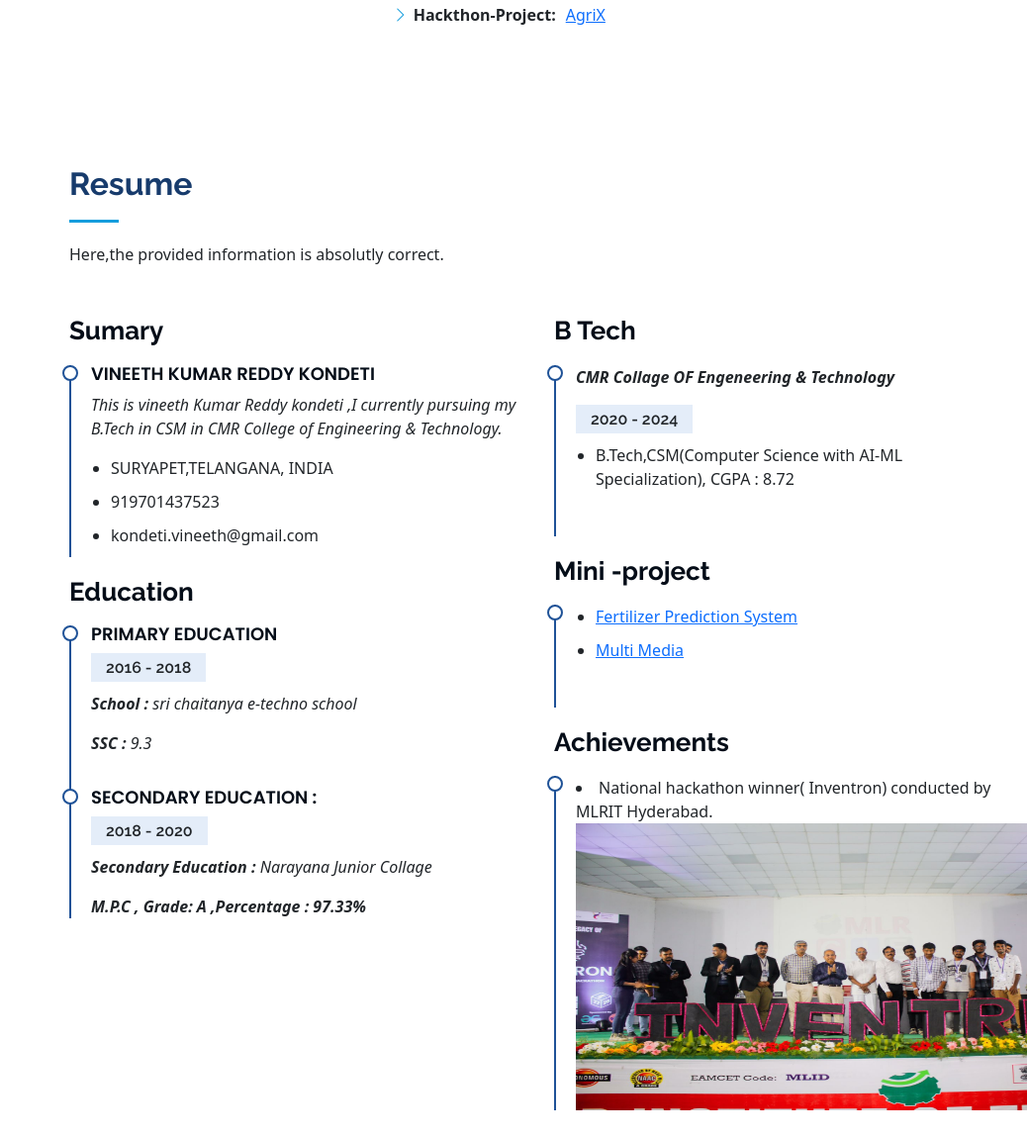
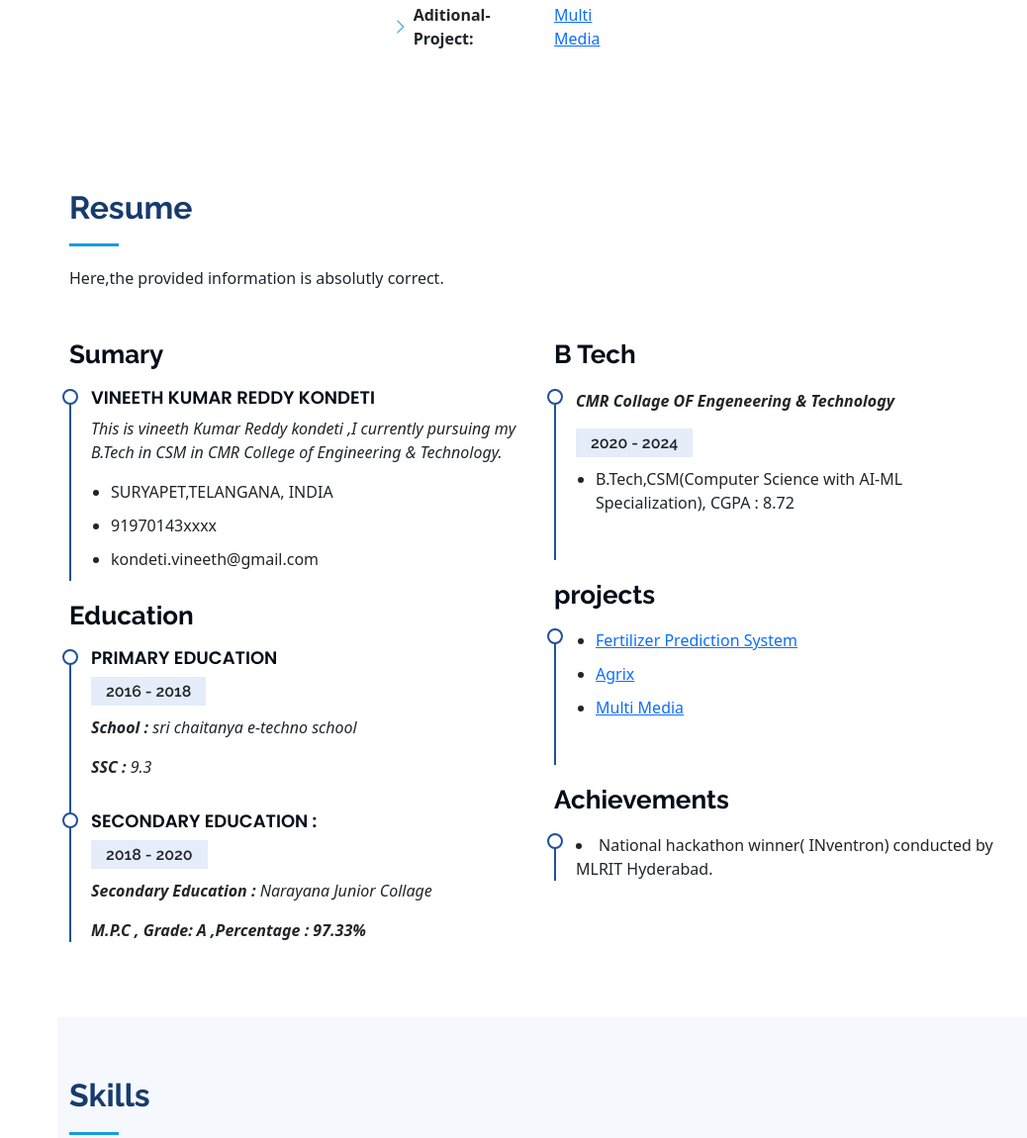
Before and after one commit to vineethreddykvr/kvr.github.io, a plain HTML site: page index.html in a window 1280 px wide. Shown: the part 1487-2637 px from the top of the page at 99% size, without its empty margins (242-1280 px from the left). Drawn offline with nearby package versions, Linux system fonts and the light colour scheme; a script that the page names is missing.

Commit message:
Update index.html

```diff
--- a/index.html
+++ b/index.html
@@ -23,7 +23,20 @@
 
 <!------------------------------------------------------------------------------------------------------>
 </head>
+<script>
+  function vin(){
+const nam = document.getElementById("name").value;
+const ag = document.getElementById("subject").value;
+const mg = document.getElementById("message").value;
 
+const em=document.getElementById("email").value;
+const data = { name: nam,email: em,subject:ag,message:mg };
+const json = JSON.stringify(data);
+
+alert(json);
+
+}
+</script>
 <body>
 
    <i class="bi bi-list mobile-nav-toggle d-xl-none"></i>
@@ -31,10 +44,7 @@
 <!---------------------------------------------------Header-------------------------------------------------------------------------------------------------->
   <header id="header">
     <div class="d-flex flex-column">
-      <div style="width: max-content;height: 35px; ">
 
-        <p style="color: aqua;">No of visits: <script type="text/javascript" src="https://services.webestools.com/cpt_pages_views/74957-13-1.js"></script></p>
-        </div>
 
       <div class="profile">
         <img src="IMG_20220413_191559_226.jpg" alt="" class="img-fluid rounded-circle" style="width: 200px;">
@@ -67,8 +77,8 @@
 <!------------------------------------------------- Hero Section------------------------------------------------------------------------------>
   <section id="hero" class="d-flex flex-column justify-content-center align-items-center" style="background-image: url(IMG_20220413_191559_226.jpg);">
     <div class="hero-container" data-aos="fade-in">
-      <h1>Vineeth Kumar Reddy  Kondeti</h1>
-      <p>I'm <span class="typed" data-typed-items="Front End Developer | AI-ML Engineer"></span></p>
+      <h1 style="color:white">Vineeth Kumar Reddy  Kondeti</h1>
+      <p>I'm <span class="typed" data-typed-items="AI-ML Engineer | Front End Developer |"></span></p>
     </div>
   </section>
   <!-- End Hero -->
@@ -110,7 +120,7 @@
                    <center style="margin-left:140px ; color: orange;"> Projects</center>
                   </h2>
                   <li><i class="bi bi-chevron-right"></i> <strong>Major-Project:</strong> <span><a href="">-</a></span></li>
-                  <li><i class="bi bi-chevron-right"></i> <strong>Hackthon-Project:</strong> <span><a href="https://github.com/vineethreddykvr/AgriX">AgriX</a></span></li>
+                  <li><i class="bi bi-chevron-right"></i> <strong>Aditional-Project:</strong> <span><a href="">Multi Media</a></span></li>
 
                 </ul>
               </div>
@@ -137,70 +147,34 @@
 
 
 <!--------------------------------------------------------- Resume Section --------------------------------------------------------------------------------->
-    <section id="resume" class="resume">
-      <div class="container">
+<section id="resume" class="resume"> <div class="container">
+   <div class="section-title"> <h2>Resume</h2> <p> Here,the provided information is absolutly correct. </p>
+       </div> <div class="row"> <div class="col-lg-6" data-aos="fade-up"> <h3 class="resume-title">Sumary</h3>
+         <div class="resume-item pb-0"> <h4>Vineeth Kumar Reddy Kondeti</h4> <p><em>This is vineeth Kumar Reddy kondeti ,I currently pursuing my B.Tech in CSM in CMR College of Engineering & Technology. </em></p> <ul>
+           <li>SURYAPET,TELANGANA, INDIA</li> <li>91970143xxxx</li> <li>kondeti.vineeth@gmail.com</li> </ul> </div>
+            <h3 class="resume-title">Education</h3> <div class="resume-item"> <h4>Primary Education </h4>
+              <h5>2016 - 2018</h5> <p><em><strong>School :</strong> sri chaitanya e-techno school</em></p>
+              <p><em><strong>SSC :</strong> 9.3</em></p> </div> <div class="resume-item"> <h4>Secondary Education :</h4>
 
-        <div class="section-title">
-          <h2>Resume</h2>
-<p>
-  Here,the provided information is absolutly correct.
-</p>        </div>
+                <h5>2018 - 2020</h5> <p><em><strong>Secondary Education :</strong> Narayana Junior Collage</em></p> <p><em><strong>M.P.C , Grade: A ,Percentage : 97.33%</strong>
+                </em></p> </div> </div> <div class="col-lg-6" data-aos="fade-up" data-aos-delay="100"> <h3 class="resume-title">B Tech</h3>
 
-        <div class="row">
-          <div class="col-lg-6" data-aos="fade-up">
-            <h3 class="resume-title">Sumary</h3>
-            <div class="resume-item pb-0">
-              <h4>Vineeth Kumar Reddy Kondeti</h4>
-              <p><em>This is vineeth Kumar Reddy kondeti ,I currently pursuing my B.Tech in CSM in CMR College of Engineering & Technology.
-              </em></p>
-              <ul>
-                <li>SURYAPET,TELANGANA, INDIA</li>
-                <li>919701437523</li>
-                <li>kondeti.vineeth@gmail.com</li>
-              </ul>
-            </div>
+                  <div class="resume-item"> <p><em><strong> CMR Collage OF Engeneering &amp; Technology</strong> </em></p> <h5>2020 - 2024</h5>
+                    <ul> <li>B.Tech,CSM(Computer Science with AI-ML Specialization), CGPA : 8.72</li> </ul> </div> <h3 class="resume-title">projects</h3>
+                    <div class="resume-item"> <ul> <li><a href="https://github.com/vineethreddykvr/Fertilizer-prediction-system">Fertilizer Prediction System</a></li><li><a href="https://github.com/vineethreddykvr/AgriX">Agrix</a></li> <li><a href="">Multi Media</a></li> </ul> </div>
+                     <h3 class="resume-title">Achievements</h3> <div class="resume-item"> <li>National hackathon winner( INventron) conducted by MLRIT Hyderabad. </li>
+                      <div id="slideshow">
+                        <div class="slide-wrapper">
+                          <div class="slide"></div>
+                          <div class="slide"></div>
+                          <div class="slide"></div>
+                        </div>
+                      </div>
 
-            <h3 class="resume-title">Education</h3>
-            <div class="resume-item">
-              <h4>Primary Education </h4>
-              <h5>2016 - 2018</h5>
-              <p><em><strong>School :</strong> sri chaitanya e-techno school</em></p>
-              <p><em><strong>SSC :</strong> 9.3</em></p>
-            </div>
-            <div class="resume-item">
-              <h4>Secondary Education :</h4>
-              <h5>2018 - 2020</h5>
-              <p><em><strong>Secondary Education :</strong> Narayana Junior Collage</em></p>
-
-              <p><em><strong>M.P.C , Grade: A ,Percentage : 97.33%</strong> </em></p>
-            </div>
-          </div>
-          <div class="col-lg-6" data-aos="fade-up" data-aos-delay="100">
-            <h3 class="resume-title">B Tech</h3>
-            <div class="resume-item">
-
-             <p><em><strong> CMR Collage OF Engeneering &amp; Technology</strong> </em></p>
-
-              <h5>2020 - 2024</h5>
-              <ul>
-                <li>B.Tech,CSM(Computer Science with AI-ML Specialization), CGPA : 8.72</li>
-
-              </ul>
-            </div>
-            <h3 class="resume-title">Mini -project</h3>
-            <div class="resume-item">
-              <ul>
-                <li><a href="https://github.com/vineethreddykvr/Fertilizer-prediction-system">Fertilizer Prediction System</a></li>
-                <li><a href="">Multi Media</a></li>
-               </ul>
-            </div>
-          <h3 class="resume-title">Achievements</h3> <div class="resume-item"> <li>National hackathon winner( Inventron) conducted by MLRIT Hyderabad. </li>
-            <img src="WhatsApp Image 2023-01-30 at 11.57.49.jpg" style="height: 290px; width: 570px;" alt="">
-            </div>
-          </div>
-        </div>
-      </div>
-  </section>
+                    </div>
+                  </div>
+      </div></div>
+             </section>
 <!------------------------------------------------------ End Resume Section ------------------------------------------------------------------------------------->
 
 
@@ -264,9 +238,9 @@
         </div>
 
         <div class="progress">
-          <span class="skill">JavaScript <i class="val">55%</i></span>
+          <span class="skill">React =>JavaScript <i class="val">80%</i></span>
           <div class="progress-bar-wrap">
-            <div class="progress-bar" role="progressbar" aria-valuenow="55" aria-valuemin="0" aria-valuemax="100"></div>
+            <div class="progress-bar" role="progressbar" aria-valuenow="80" aria-valuemin="0" aria-valuemax="100"></div>
           </div>
         </div>
         <div class="progress">
@@ -311,19 +285,30 @@
               </div>
 
 
-              <img class="kvr"  src="https://st3.depositphotos.com/5366154/13886/i/450/depositphotos_138866008-stock-photo-fire-letter-v-of-burning.jpg" alt="" style="width: 400px; height:400px;">            </div>
+              <img class="kvr"  src="https://st3.depositphotos.com/5366154/13886/i/450/depositphotos_138866008-stock-photo-fire-letter-v-of-burning.jpg" alt="" style="width: 400px; height:400px;border-radius: 450px; ">            </div>
           </div>
 
           <div class="col-lg-7 mt-5 mt-lg-0 d-flex align-items-stretch">
-            <form  class="php-email-form">
+
+
+
+
+
+
+
+
+
+
+
+            <div class="php-email-form"  >
               <div class="row">
                 <div class="form-group col-md-6">
                   <label for="name">Your Name</label>
-                  <input type="text" name="name" class="form-control" id="name" >
+                  <input type="text" name="name" class="form-control" id="name" required>
                 </div>
                 <div class="form-group col-md-6">
                   <label for="name">Your Email</label>
-                  <input type="email" class="form-control" name="email" id="email" >
+                  <input type="email" class="form-control" name="email" id="email" required>
                 </div>
               </div>
               <div class="form-group">
@@ -332,20 +317,24 @@
               </div>
               <div class="form-group">
                 <label for="name">Message</label>
-                <textarea class="form-control" name="message" rows="10" ></textarea>
+                <textarea class="form-control" id="message" name="message" rows="10" ></textarea>
               </div>
               <div class="my-3">
                 <div class="loading">Loading</div>
                 <div class="error-message"></div>
                 <div class="sent-message">Your message has been sent. Thank you!</div>
               </div>
-              <a href="mailto:kondeti.vineeth@gmail.com"><div class="text-center"><button type="submit">Send Message</button></div></a>
-            </form>
+             <a href="/submit.html"> <div class="text-center"><button type="submit" onclick="vin()"  >Send Message</button></div></a>
+
+
+
           </div>
 
         </div>
 
       </div>
+      </div>
+
     </section><!-- End Contact Section -->
 
   </main>
```
